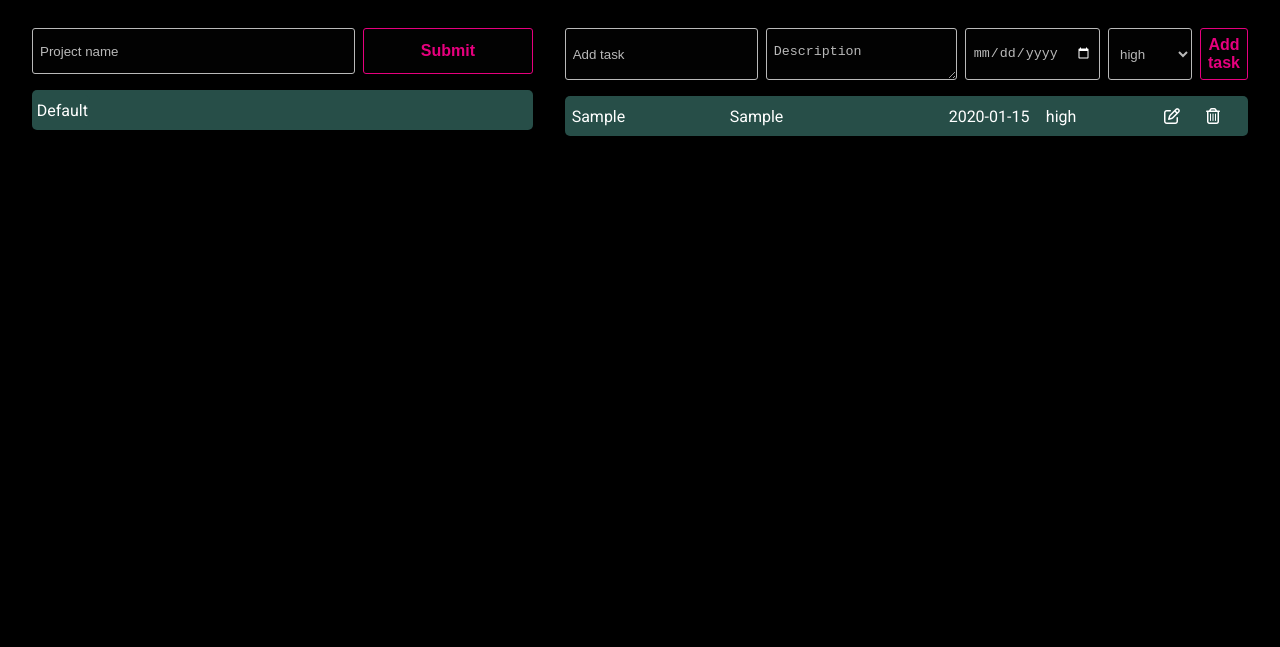
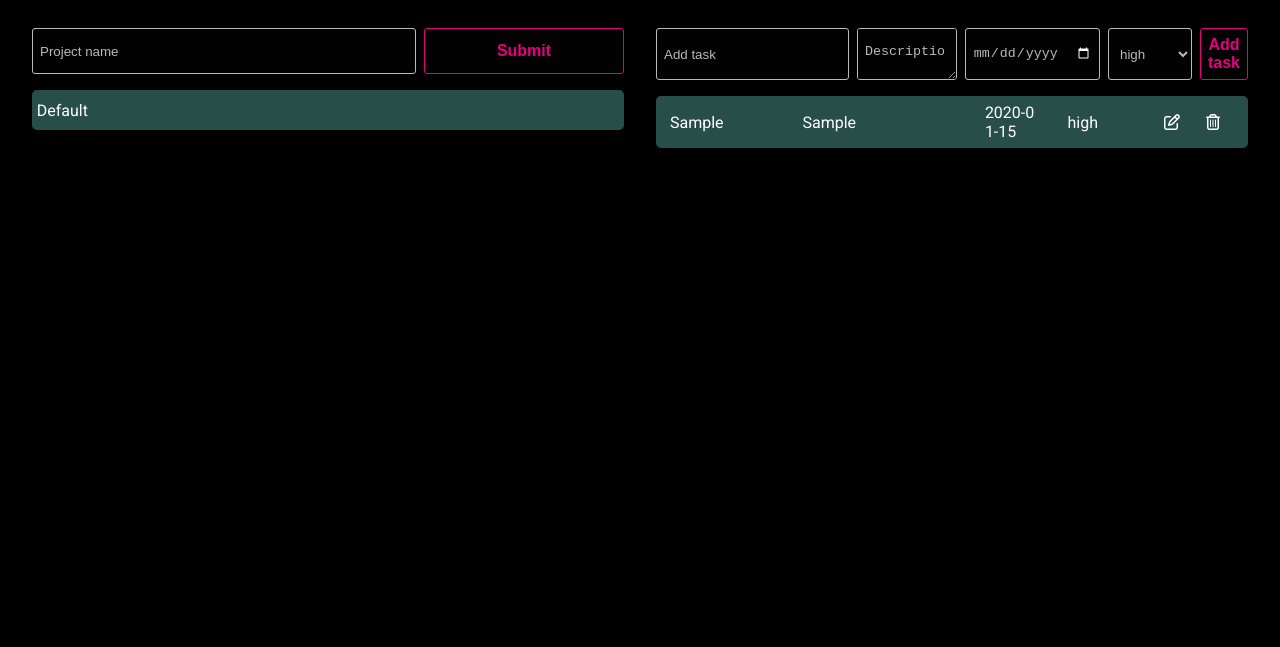
Before and after one commit to Ariech/odin-todo-list, a website built with webpack: page dist/index.html in a window 1280 px wide. Both pictures are taken after typing "Sample", "Sample", "2020-01-15" into the empty fields and a click on the button "Add task". Shown: the part 72-719 px from the top of the page. Built offline with nearby package versions, Linux system fonts and the light colour scheme.

Commit message:
Fix task section alignment issues

```diff
--- a/src/styles.css
+++ b/src/styles.css
@@ -126,6 +126,10 @@ body {
   font-size: 2.5rem;
 }
 
+.task {
+  padding: 7px;
+}
+
 .task-element {
   display: grid;
   grid-template-columns: 1.75fr 2.5fr 1fr 1fr 1fr;
@@ -137,6 +141,7 @@ body {
   overflow: hidden;
   min-height: 40px;
   padding: 0 7px;
+  word-break: break-all;
 }
 
 .task-button-container {
@@ -146,8 +151,7 @@ body {
 }
 
 .task-desc {
-  overflow: hidden;
-  text-overflow: ellipsis;
+  word-break: break-all;
 }
 
 .task-desc-ta::placeholder {
@@ -292,9 +296,14 @@ select[name="colors"] {
     width: 100%;
   }
 
-  .task-form,
   .project-form {
     flex-direction: row;
+    margin-bottom: 1rem;
+  }
+
+  .task-form {
+    display: grid;
+    grid-template-columns: 1.75fr 2.5fr 1fr 1fr 1fr;
     margin-bottom: 1rem;
   }
 
--- a/src/views/view.js
+++ b/src/views/view.js
@@ -262,26 +262,26 @@ const editTaskModal = () => {
 const createTaskElement = (task) => {
   const taskList = getElement(".task-list");
 
-  const taskElement = createElement("div");
+  const taskElement = createElement("div", "task");
   taskElement.classList.add("task-element");
   taskElement.dataset.taskId = task.getId();
 
-  const taskTitle = createElement("p");
+  const taskTitle = createElement("p", "task");
   taskTitle.classList.add("task-title");
   taskTitle.textContent = task.getTitle();
   taskTitle.dataset.taskId = task.getId();
 
-  const taskDesc = createElement("p");
+  const taskDesc = createElement("p", "task");
   taskDesc.classList.add("task-desc");
   taskDesc.textContent = task.getDescription();
   taskDesc.dataset.taskId = task.getId();
 
-  const taskDate = createElement("p");
+  const taskDate = createElement("p", "task");
   taskDate.classList.add("task-date");
   taskDate.textContent = task.getDueDate();
   taskDate.dataset.taskId = task.getId();
 
-  const taskPriority = createElement("p");
+  const taskPriority = createElement("p", "task");
   taskPriority.classList.add("task-priority");
   taskPriority.textContent = task.getPriority();
   taskPriority.dataset.taskId = task.getId();
```
Also changed, not shown: dist/main.js.
